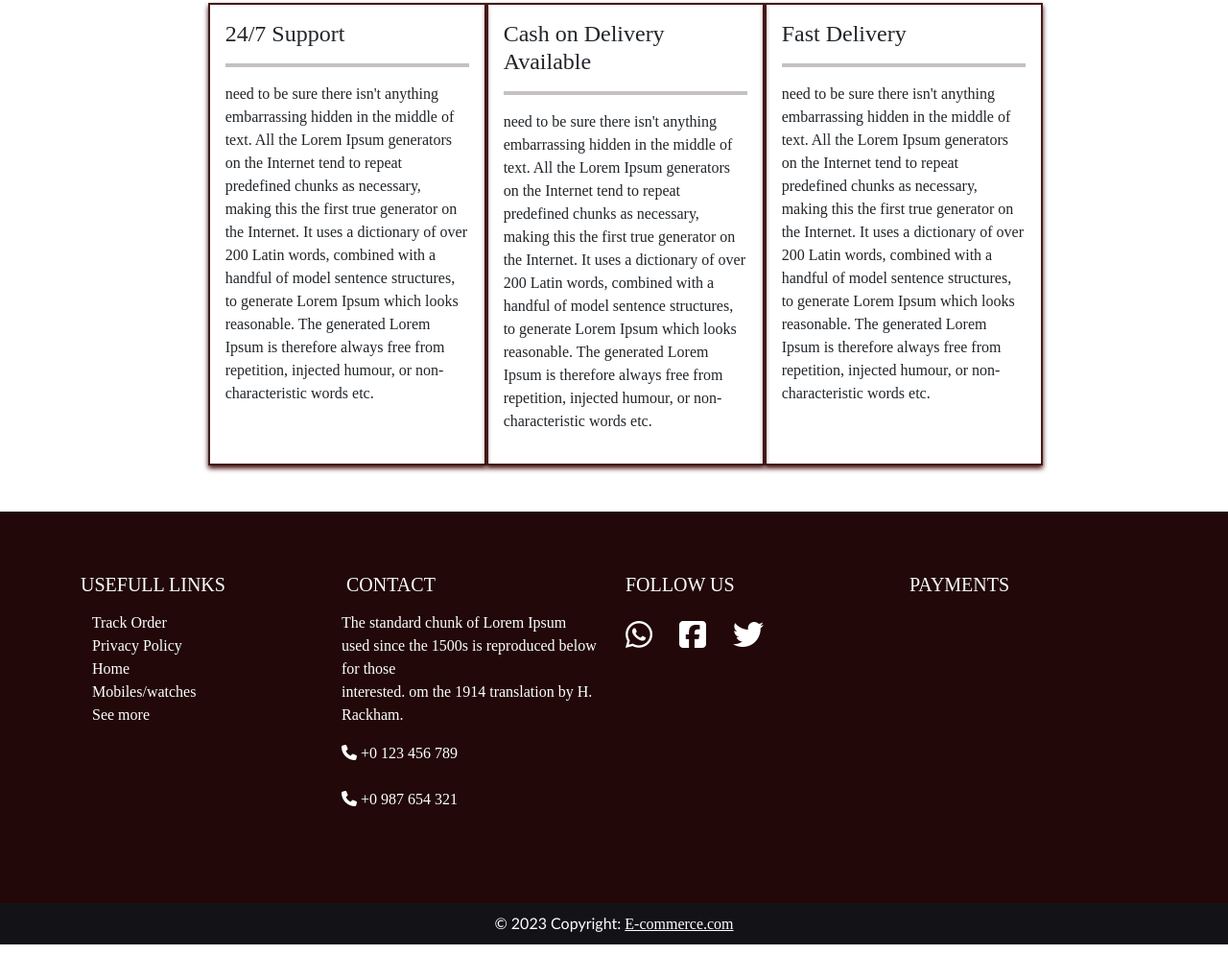
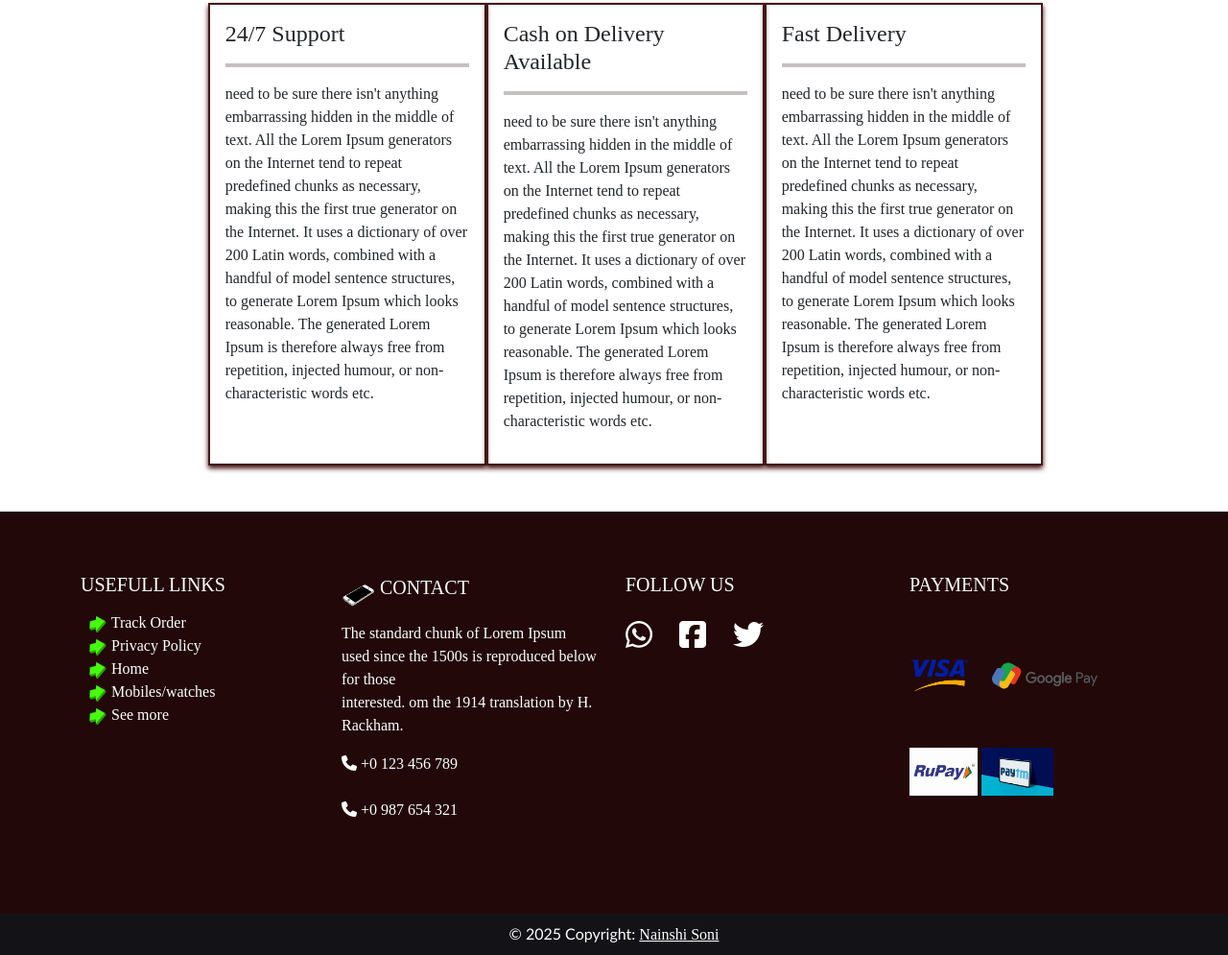
Before and after one commit to anujdwivedi-02/online-shop-website, a plain HTML site: page service.html in a window 1280 px wide. Shown: the part 249-1244 px from the top of the page at 96% size. Drawn offline with nearby package versions, Linux system fonts and the light colour scheme; files that its build step writes are made by us from their sources.

Commit message:
Update service.html

```diff
--- a/service.html
+++ b/service.html
@@ -4,10 +4,10 @@
     <meta charset="UTF-8">
     <meta name="viewport" content="width=device-width, initial-scale=1.0">
     <title>Mobile Store</title>
-    <link rel="icon" href="images/icon.png" type="image/icon type">
+    <link rel="icon" href="icon.png" type="image/icon type">
     <link rel="stylesheet" href="https://cdnjs.cloudflare.com/ajax/libs/font-awesome/6.6.0/css/all.min.css" integrity="sha512-Kc323vGBEqzTmouAECnVceyQqyqdsSiqLQISBL29aUW4U/M7pSPA/gEUZQqv1cwx4OnYxTxve5UMg5GT6L4JJg==" crossorigin="anonymous" referrerpolicy="no-referrer" />
-    <link rel="stylesheet" href="css/bootstrap.css">
-    <link rel="stylesheet" href="css/index.css">
+    <link rel="stylesheet" href="bootstrap.css">
+    <link rel="stylesheet" href="index.css">
     <link href="https://unpkg.com/aos@2.3.1/dist/aos.css" rel="stylesheet">
 </head>
 <body>
@@ -31,7 +31,7 @@
                 <div class="row">
                     <nav class="navbar navbar-expand-lg">
                         <div class="container-fluid p-2 fw-bold text-white">
-                          <a class="navbar-brand" href="#"><img src="images/lg.png" height="35px" class="ms-3" alt=""></a>
+                          <a class="navbar-brand" href="#"><img src="ilg.png" height="35px" class="ms-3" alt=""></a>
                           <button class="navbar-toggler" type="button" data-bs-toggle="collapse" data-bs-target="#navbarSupportedContent" aria-controls="navbarSupportedContent" aria-expanded="false" aria-label="Toggle navigation">
                             <span class="navbar-toggler-icon"></span>
                           </button>
@@ -119,15 +119,15 @@
                     <div class="col-sm-3 mt-3">
                        <h5 class="ms-4 mb-3">USEFULL LINKS</h5>
                        <ul>
-                        <li><img src="images/rga.gif" height="20px" alt=""> Track Order</li>
-                        <li><img src="images/rga.gif" height="20px" alt="">  Privacy Policy</li>
-                        <li><img src="images/rga.gif" height="20px" alt="">  Home</li>
-                        <li><img src="images/rga.gif" height="20px" alt="">  Mobiles/watches</li>
-                        <li><img src="images/rga.gif" height="20px" alt=""> See more</li>
+                        <li><img src="rga.gif" height="20px" alt=""> Track Order</li>
+                        <li><img src="rga.gif" height="20px" alt="">  Privacy Policy</li>
+                        <li><img src="rga.gif" height="20px" alt="">  Home</li>
+                        <li><img src="rga.gif" height="20px" alt="">  Mobiles/watches</li>
+                        <li><img src="rga.gif" height="20px" alt=""> See more</li>
                        </ul>
                     </div>
                     <div class="col-sm-3 mt-3 mb-5">
-                        <h5 class="mb-3"> <img src="images/phone.gif" height="35px" alt=""> CONTACT</h5>
+                        <h5 class="mb-3"> <img src="phone.gif" height="35px" alt=""> CONTACT</h5>
                         <p>The standard chunk of Lorem Ipsum <br>
                             used since the 1500s is
                             reproduced below for those <br>interested.
@@ -147,10 +147,10 @@
                     </div>
                     <div class="col-sm-3 mt-3">
                         <h5>PAYMENTS</h5>
-                       <img src="images/Visa-Symbol.png" height="35px" alt="">
-                       <img src="images/google-pay-logo-transparent-free-png.webp" height="150px"  alt="">
-                       <img src="images/rupay.jpeg" height="50px"  alt="">
-                       <img src="images/paytm.jpeg" height="50px"  alt="">
+                       <img src="Visa-Symbol.png" height="35px" alt="">
+                       <img src="google-pay-logo-transparent-free-png.webp" height="150px"  alt="">
+                       <img src="rupay.jpeg" height="50px"  alt="">
+                       <img src="paytm.jpeg" height="50px"  alt="">
 
 
 
@@ -164,13 +164,13 @@
         <!-- =====================================Bottem Start======================================================== -->
          <div class="row">
             <div class="col-sm-12 ms-auto bott text-white p-2">
-                © 2023 Copyright: <u> E-commerce.com</u>
+                © 2025 Copyright: <u> Nainshi Soni</u>
             </div>
          </div>
 
         <!-- ===========================================bottem end======================================================= -->
     </div>
-    <script src="js/bootstrap.bundle.js"></script>
+    <script src="bootstrap.bundle.js"></script>
     <script src="https://unpkg.com/aos@2.3.1/dist/aos.js"></script>
     <script>
       AOS.init();
```
